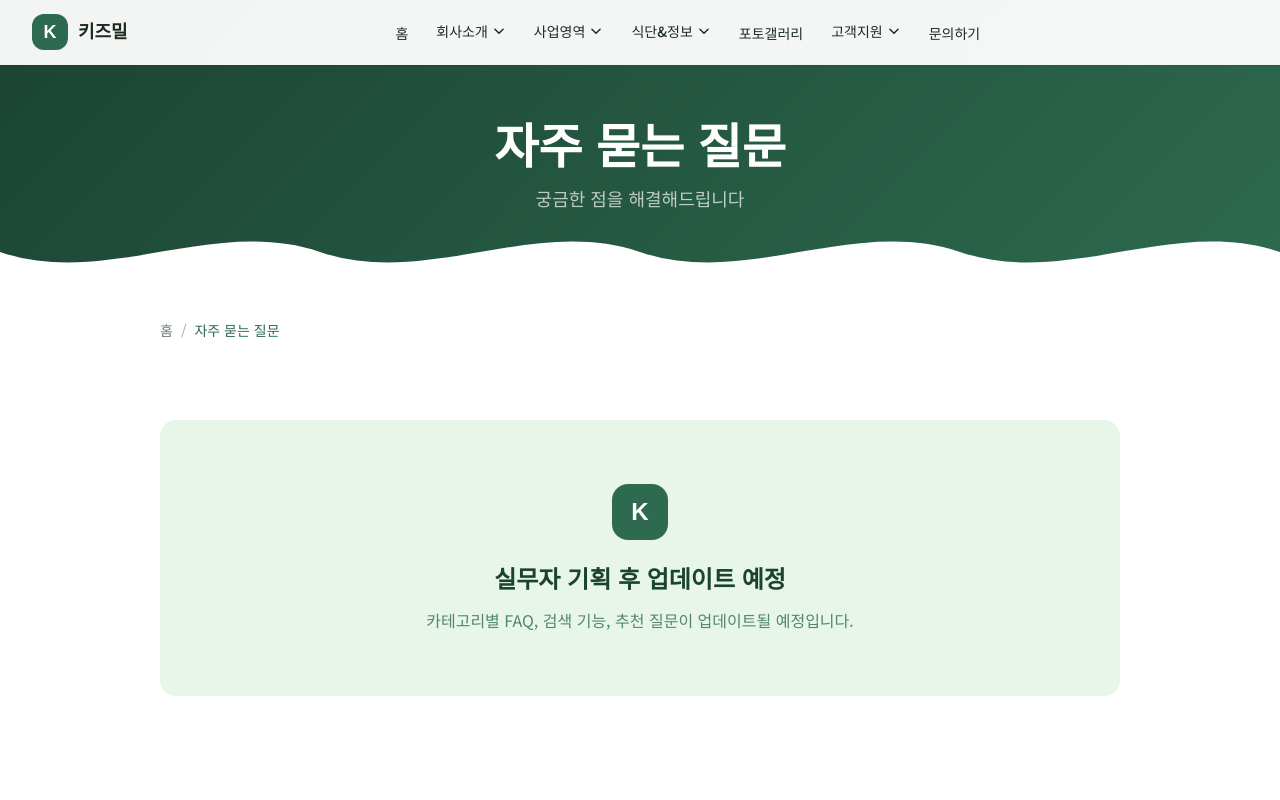
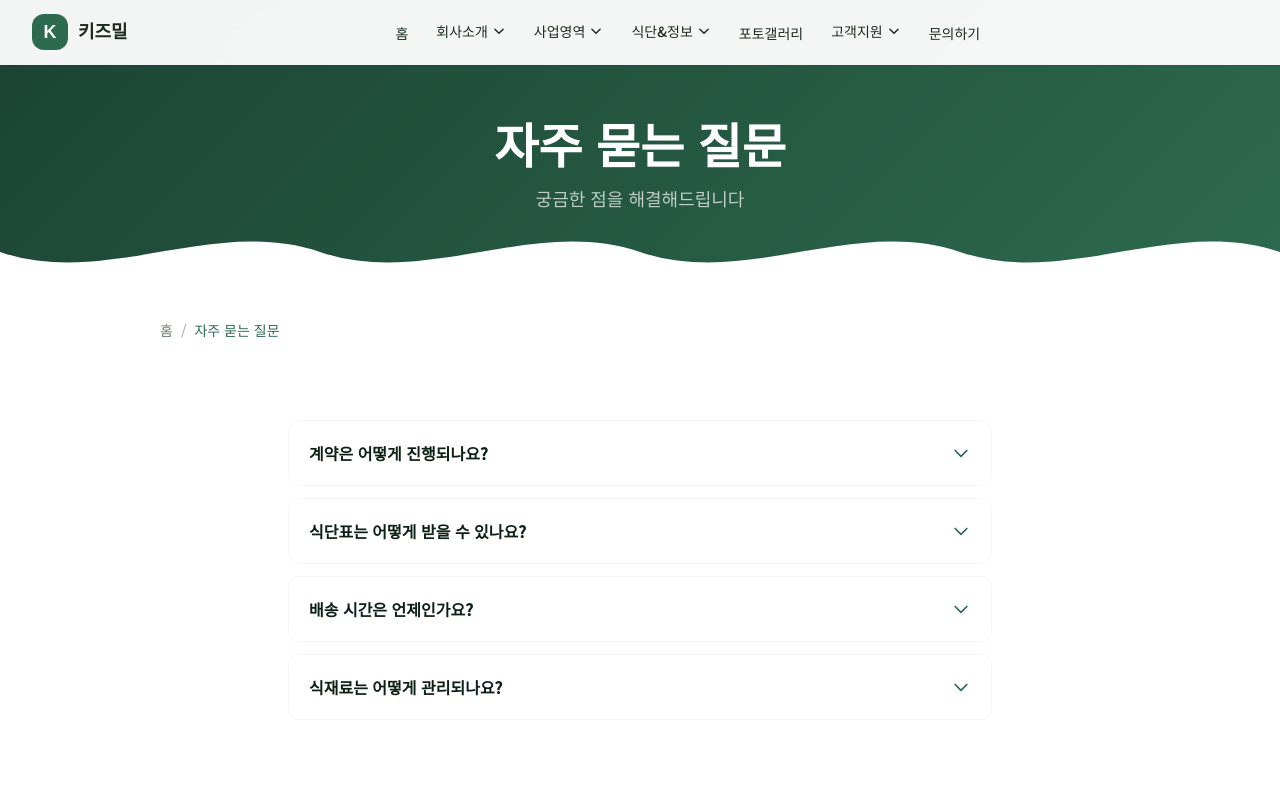
Before and after one commit to yuher826/kizmeal-renewal, a Next.js app: page /faq in a window 1280 px wide. Shown: the top 800 px of the page. Built offline with nearby package versions, Linux system fonts and the light colour scheme.

Commit message:
fix: FAQ 버그+내용 완전 수정 (홈+파트너 양쪽)

```diff
--- /dev/null
+++ b/app/faq/FaqClient.tsx
@@ -0,0 +1,70 @@
+'use client'
+
+import { useState } from 'react'
+
+const FAQS = [
+  {
+    q: '계약은 어떻게 진행되나요?',
+    a: '본사 운영개발팀에서 직접 연락드려 간단한 상담 후 계약서를 작성합니다. 계약 후 3일 이내 시스템 세팅이 완료됩니다.',
+  },
+  {
+    q: '식단표는 어떻게 받을 수 있나요?',
+    a: '매월 학부모 포털과 이메일을 통해 자동 배포됩니다. 월초에 다음 달 식단표를 별도 요청 없이 받아보실 수 있습니다.',
+  },
+  {
+    q: '배송 시간은 언제인가요?',
+    a: '새벽 3시부터 식재료 입고를 시작해 오전 10시 30분 이전에 모든 배송을 완료합니다. 18대 냉장 차량으로 신선도를 유지합니다.',
+  },
+  {
+    q: '식재료는 어떻게 관리되나요?',
+    a: '모든 식재료는 친환경 인증 제품을 우선 사용하며, 냉장 차량 18대로 신선도를 유지해 배송합니다. 원산지 이력 추적이 가능한 식재료만 사용합니다.',
+  },
+]
+
+export default function FaqClient() {
+  const [openIndex, setOpenIndex] = useState<number | null>(null)
+
+  return (
+    <div className="space-y-3">
+      {FAQS.map((faq, i) => {
+        const isOpen = openIndex === i
+        return (
+          <div
+            key={i}
+            className={`border rounded-xl overflow-hidden transition-colors duration-200 ${
+              isOpen ? 'border-[#2D6A4F]' : 'border-gray-100'
+            }`}
+          >
+            <button
+              type="button"
+              className="w-full flex items-center justify-between p-5 text-left bg-white hover:bg-[#F8FDF8] transition-colors"
+              onClick={() => setOpenIndex(openIndex === i ? null : i)}
+            >
+              <span className="font-semibold text-[#0D2016] text-sm sm:text-base pr-4">{faq.q}</span>
+              <span
+                className={`text-[#2D6A4F] transition-transform duration-300 flex-shrink-0 ${
+                  isOpen ? 'rotate-180' : ''
+                }`}
+              >
+                <svg width="20" height="20" viewBox="0 0 24 24" fill="none" stroke="currentColor" strokeWidth="2">
+                  <path strokeLinecap="round" strokeLinejoin="round" d="M19 9l-7 7-7-7" />
+                </svg>
+              </span>
+            </button>
+            <div
+              style={{
+                maxHeight: isOpen ? '300px' : '0',
+                overflow: 'hidden',
+                transition: 'max-height 0.4s ease',
+              }}
+            >
+              <div className="px-5 pb-5 text-gray-500 text-sm leading-relaxed border-t border-gray-50 pt-4">
+                {faq.a}
+              </div>
+            </div>
+          </div>
+        )
+      })}
+    </div>
+  )
+}
--- a/app/faq/page.tsx
+++ b/app/faq/page.tsx
@@ -1,5 +1,6 @@
 import type { Metadata } from 'next';
-import { PageHero, Breadcrumb, ComingSoonCard, PageFooterCTA, SiteFooter } from '@/components/SubPage';
+import { PageHero, Breadcrumb, PageFooterCTA, SiteFooter } from '@/components/SubPage';
+import FaqClient from './FaqClient';
 
 export const metadata: Metadata = {
   title: '자주 묻는 질문 | 키즈밀',
@@ -11,8 +12,8 @@ export default function Page() {
     <>
       <PageHero title="자주 묻는 질문" subtitle="궁금한 점을 해결해드립니다" />
       <Breadcrumb items={[{ label: '홈', href: '/' }, { label: '자주 묻는 질문' }]} />
-      <section className="max-w-5xl mx-auto py-20 px-4 sm:px-6 lg:px-8">
-        <ComingSoonCard hint="카테고리별 FAQ, 검색 기능, 추천 질문이 업데이트될 예정입니다." />
+      <section className="max-w-3xl mx-auto py-20 px-4 sm:px-6 lg:px-8">
+        <FaqClient />
       </section>
       <PageFooterCTA />
       <SiteFooter />
--- a/app/partner/PartnerClient.tsx
+++ b/app/partner/PartnerClient.tsx
@@ -54,11 +54,11 @@ const FAQS = [
   },
   {
     q: '식단표는 어떻게 받을 수 있나요?',
-    a: '매월 말 다음 달 식단표를 전용 소통채널로 발송해드립니다. 학부모 포털에도 자동으로 공유되어 학부모님들이 직접 확인하실 수 있습니다.',
+    a: '매월 학부모 포털과 이메일을 통해 자동 배포됩니다. 월초에 다음 달 식단표를 별도 요청 없이 받아보실 수 있습니다.',
   },
   {
     q: '배송 시간은 언제인가요?',
-    a: '매일 새벽 3시부터 식재료 입고를 시작해 오전 10시 30분까지 모든 고객사 배송을 완료합니다. 18대의 냉장 차량이 신선도를 유지하며 운행합니다.',
+    a: '새벽 3시부터 식재료 입고를 시작해 오전 10시 30분 이전에 모든 배송을 완료합니다. 18대 냉장 차량으로 신선도를 유지합니다.',
   },
   {
     q: '식재료는 어떻게 관리되나요?',
```
